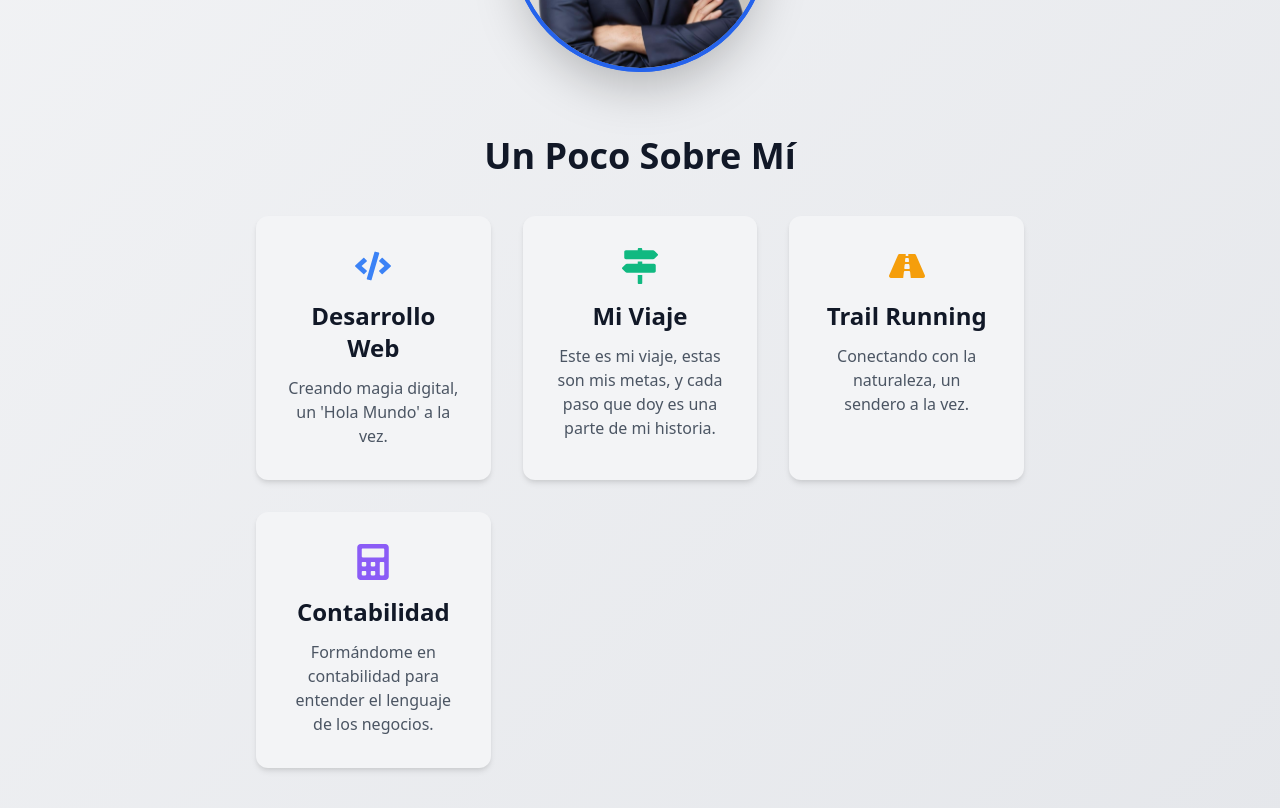
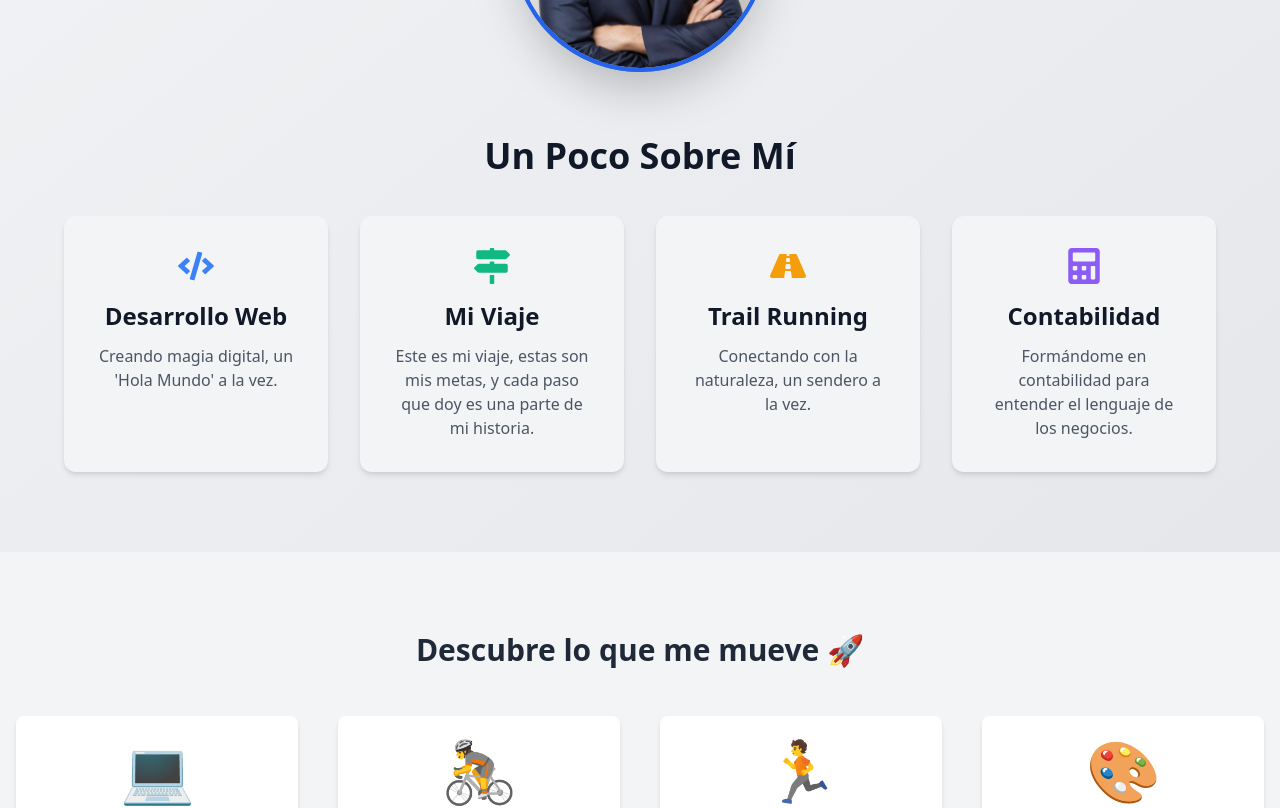
Before and after one commit to WildoFari/My-personal-page, a Next.js app: page / in a window 1280 px wide. Shown: the part 540-1348 px from the top of the page. Built offline with nearby package versions, Linux system fonts and the light colour scheme.

Commit message:
Added extra column

```diff
--- a/src/sections/About.tsx
+++ b/src/sections/About.tsx
@@ -110,12 +110,12 @@ export default function About() {
         </motion.div>
       </div>
 
-      <div ref={ref} className="mt-16 max-w-3xl mx-auto">
+      <div ref={ref} className="mt-16 max-w-6xl mx-auto">
         <h3 className="text-4xl font-semibold text-center mb-10 text-gray-900 dark:text-white">
           Un Poco Sobre Mí
         </h3>
         <motion.div
-          className="grid grid-cols-1 md:grid-cols-3 gap-8"
+          className="grid grid-cols-2 md:grid-cols-4 gap-8"
           initial={{ opacity: 0, y: 50 }}
           animate={animation}
           transition={{
```
